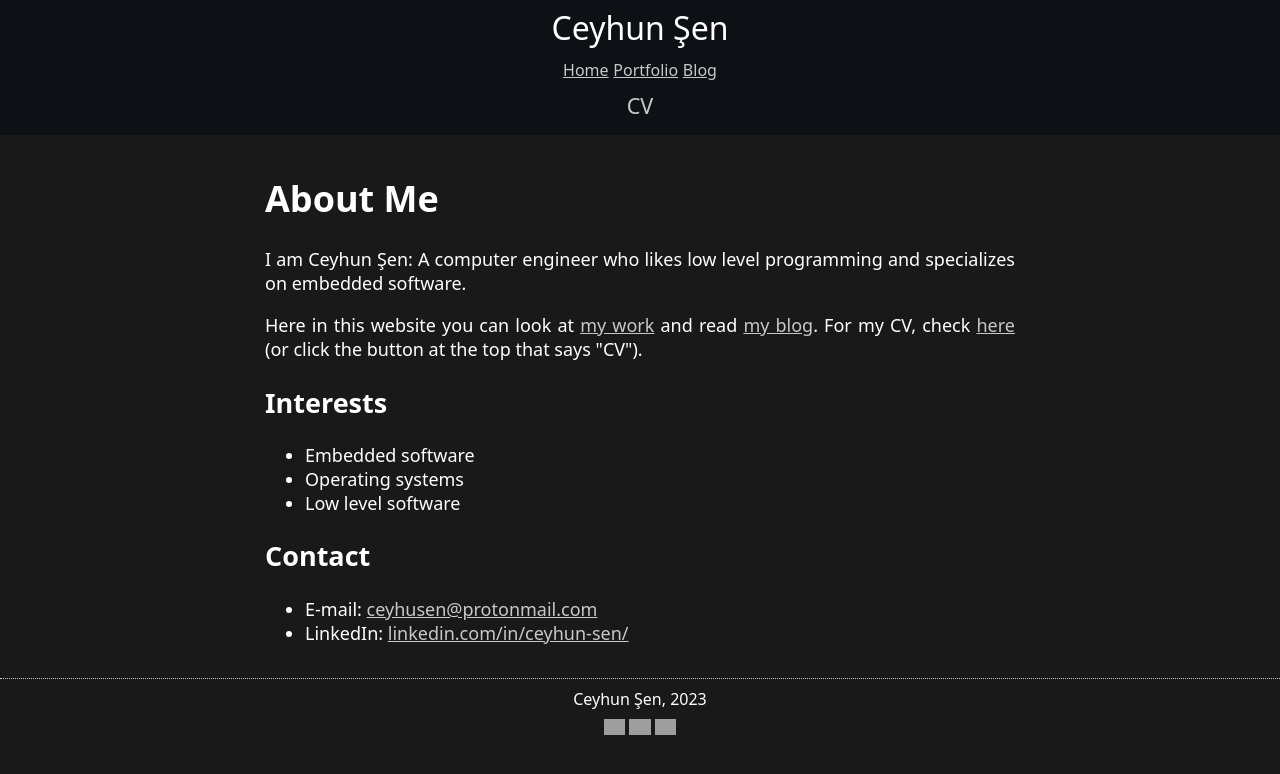
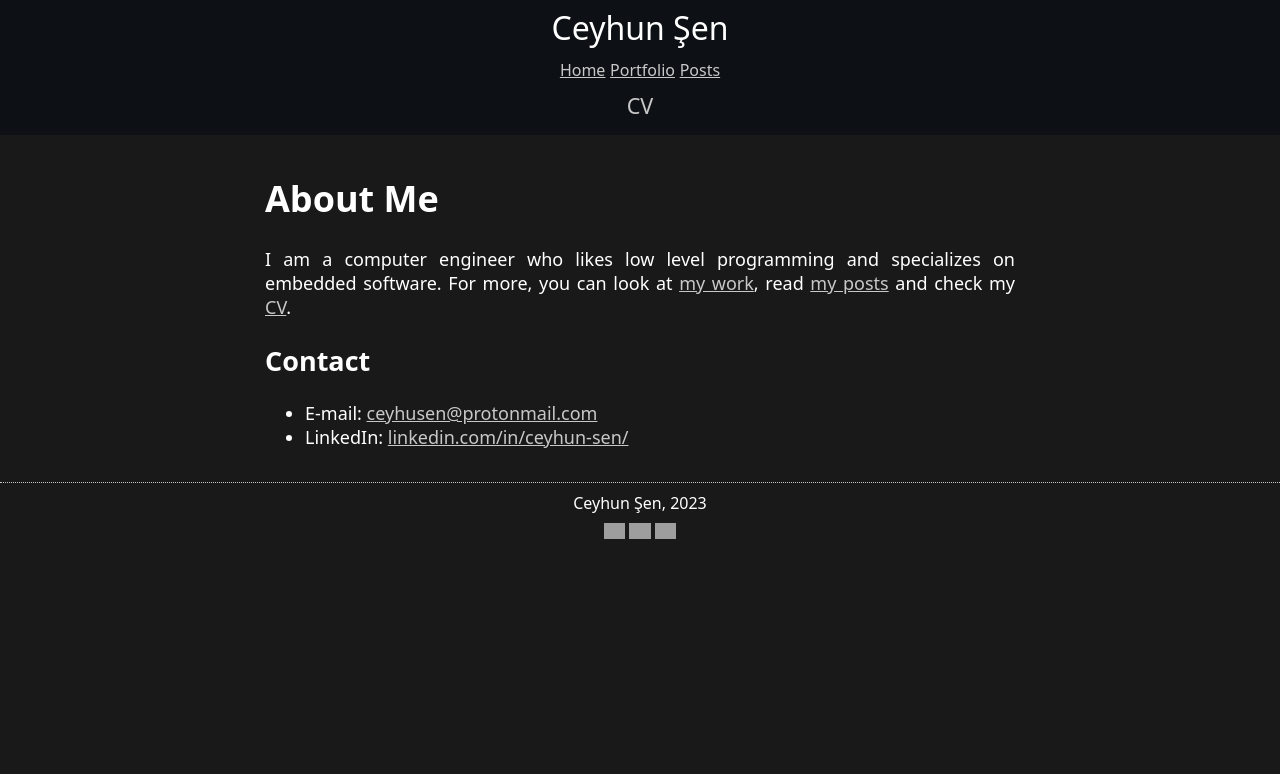
Before and after one commit to ceyhunsen/ceyhunsen.github.io, a Jekyll site: the page built from index.html, in a window 1280 px wide. Shown: the top 774 px of the page. Built offline with Jekyll 4.4.1, drawn with Linux system fonts in a browser that asks for light colours; grey boxes are pictures that could not be loaded.

Commit message:
Update home page.

```diff
--- a/_data/navigation.yaml
+++ b/_data/navigation.yaml
@@ -2,5 +2,5 @@
   link: /
 - name: Portfolio
   link: /portfolio
-- name: Blog
-  link: /blog
+- name: Posts
+  link: /posts
--- a/blog/index.html
+++ /dev/null
@@ -1,6 +0,0 @@
----
-layout: default
-title: Blog
----
-
-<h1>My Blog</h1>
--- a/index.html
+++ b/index.html
@@ -1,24 +1,12 @@
 ---
-title: About Me
+title: Home
 ---
 
 <h1>About Me</h1>
 
 <p>
-	I am Ceyhun Şen: A computer engineer who likes low level programming and specializes on embedded software.
+	I am a computer engineer who likes low level programming and specializes on embedded software. For more, you can look at <a href="portfolio/">my work</a>, read <a href="posts/">my posts</a> and check my <a href="/assets/pdf/ceyhun_sen_cv.pdf">CV</a>.
 </p>
-
-<p>
-	Here in this website you can look at <a href="portfolio/">my work</a> and read <a href="blog/">my blog</a>. For my CV, check <a href="/assets/pdf/ceyhun_sen_cv.pdf">here</a> (or click the button at the top that says "CV").
-</p>
-
-<h2>Interests</h2>
-
-<ul>
-	<li>Embedded software</li>
-	<li>Operating systems</li>
-	<li>Low level software</li>
-</ul>
 
 <h2>Contact</h2>
 
--- /dev/null
+++ b/posts/index.html
@@ -0,0 +1,6 @@
+---
+layout: default
+title: Posts
+---
+
+<h1>My Posts</h1>
```
